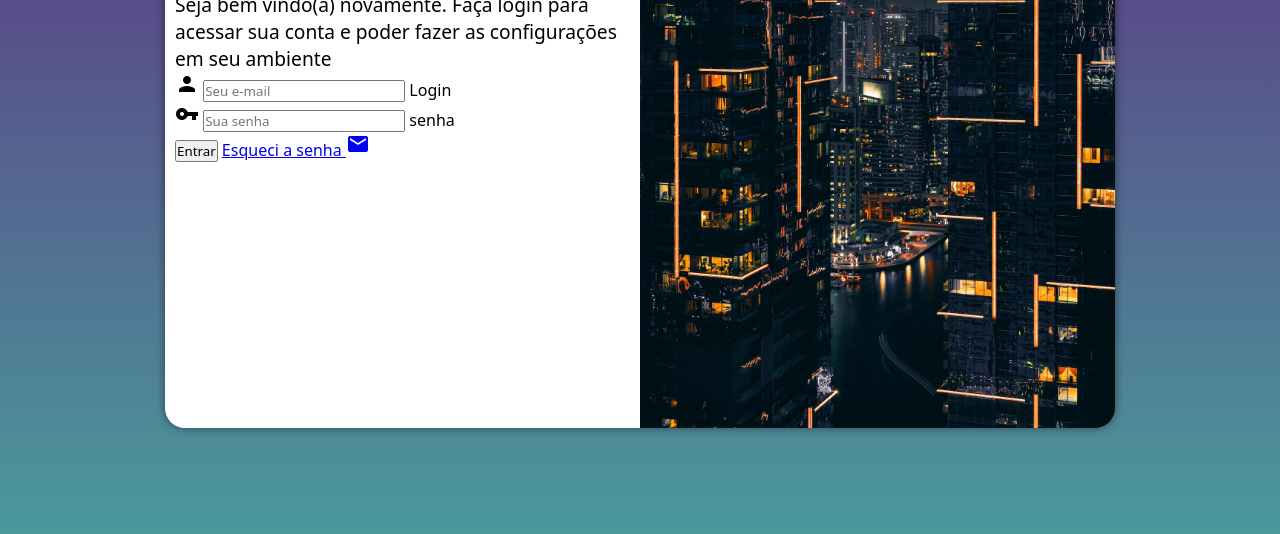
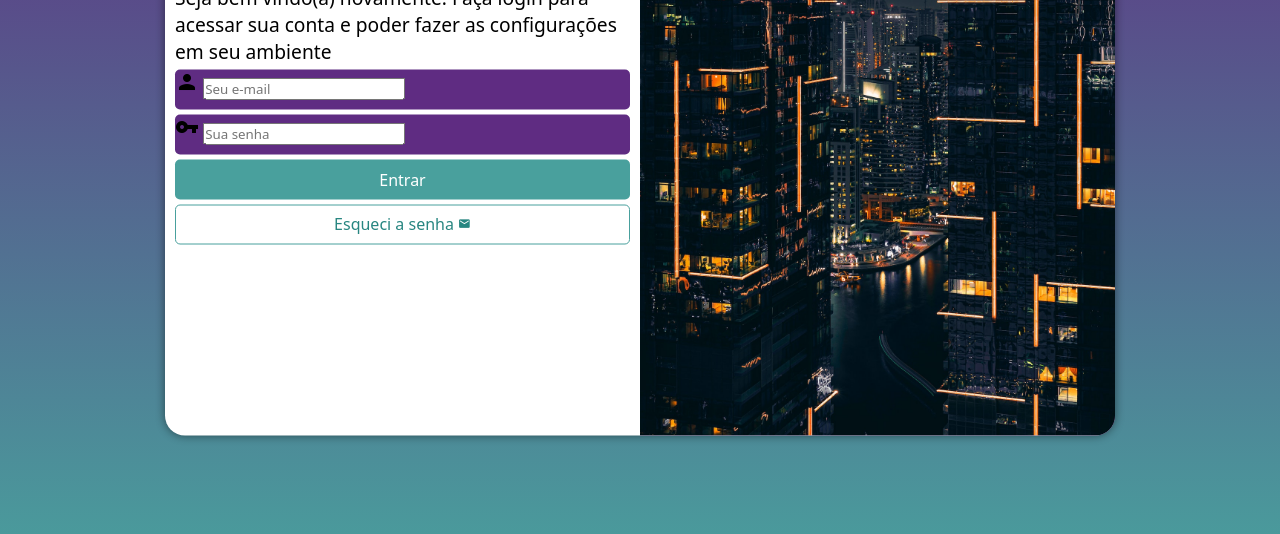
Before and after one commit to lucascmagno/projeto-login, a plain HTML site: page index.html in a window 1280 px wide. Shown: the part 222-756 px from the top of the page. Drawn offline with Linux system fonts and the light colour scheme.

Commit message:
Aplicando estilos ao formulário

```diff
--- a/estilos/style.css
+++ b/estilos/style.css
@@ -34,7 +34,7 @@ section#login{
 
     background-color: white;
     width: 250px;
-    height: 500px;
+    height: 515px;
     border-radius: 20px;
     box-shadow: 0px 0px 10px rgba(0, 0, 0, 0.491);
 
@@ -63,3 +63,55 @@ div#formulario > h1{
 div#formulario > p{
     font-size: 0.8em;
 }
+
+form > div.campo{
+    background-color: var(--cor1);
+    width: 100%;
+    display: block;
+    height: 40px;
+    border-radius: 5px;
+    margin: 5px 0px;
+}
+
+form  label{
+    display: none;
+}
+
+form > input[type=submit]{
+    display: block;
+    font-size: 1em;
+    width: 100%;
+    height: 40px;
+    background-color: var(--cor2);
+    color: white;
+    border: none;
+    border-radius: 5px;
+    cursor: pointer;
+}
+
+form > input[type=submit]:hover{
+    background-color: #288681;
+}
+
+form > a.botao{
+    display: block;
+    text-align: center;
+    font-size: 1em;
+    width: 100%;
+    height: 40px;
+    padding-top: 7px;
+    margin-top: 5px;
+    background-color: white;
+    border: 1px solid var(--cor2);
+    border-radius: 5px;
+    text-decoration: none;
+    color: #288681;
+}
+
+form > a.botao:hover{
+    background-color: #7cf7f3;
+}
+
+form > a.botao > span{
+    font-size: 0.8em;
+}
--- a/index.html
+++ b/index.html
@@ -29,7 +29,7 @@
                         <label for="isenha">senha</label>
                     </div>
                     <input type="submit" value="Entrar">
-                    <a href="esqueci.html">Esqueci a senha <span class="material-icons">mail</span></a>
+                    <a href="esqueci.html" class="botao">Esqueci a senha <span class="material-icons">mail</span></a>
                 </form>
             </div>
         </section>
```
